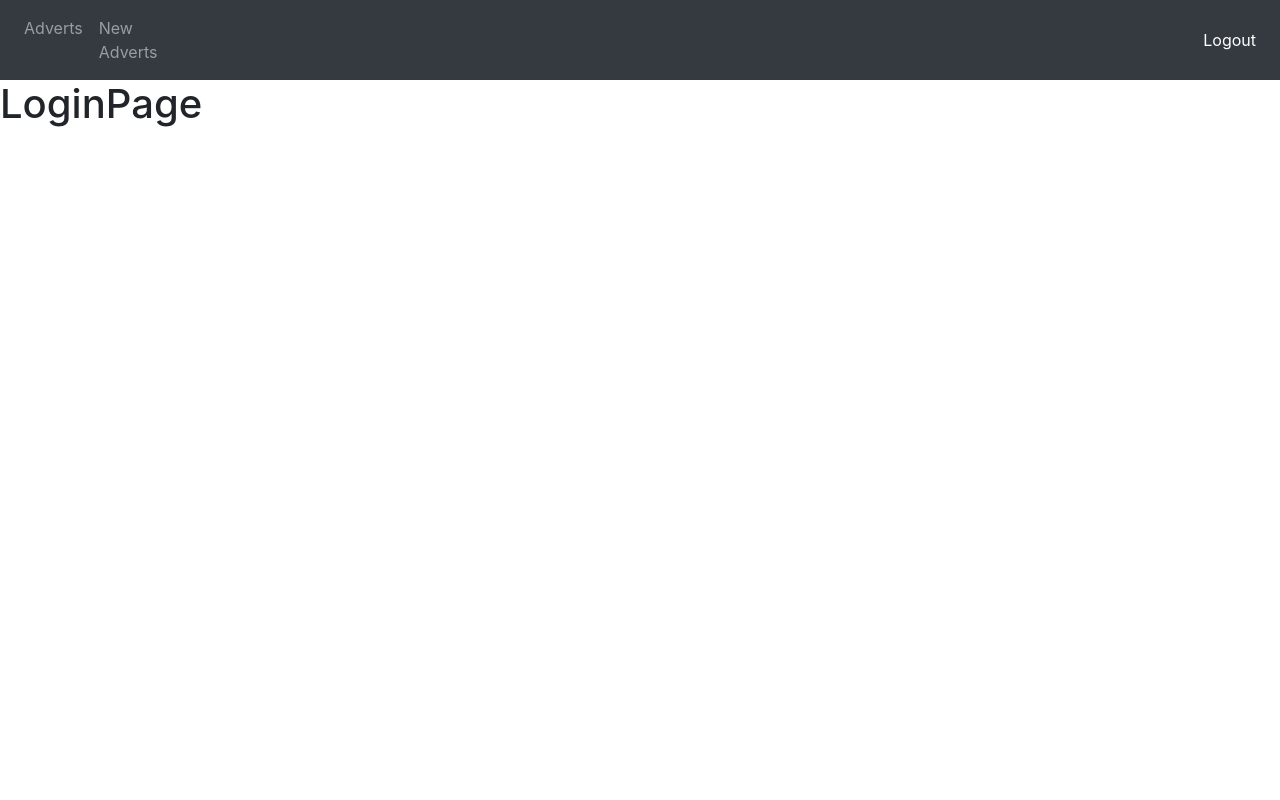
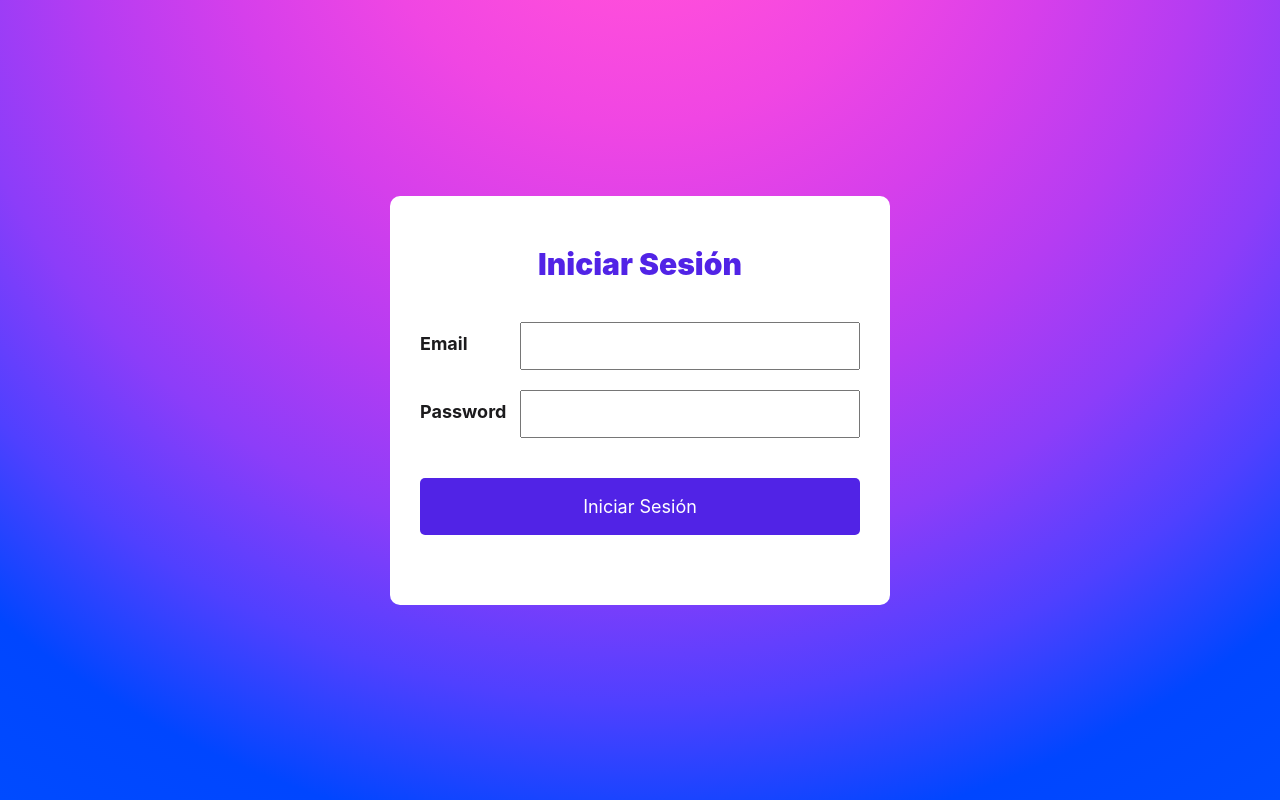
Before and after one commit to JorgeSalazarP/PracticaReactAvanzado, a React (Create React App) app: page /login in a window 1280 px wide. Built offline with nearby package versions, Linux system fonts and the light colour scheme.

Commit message:
Diseñamos el CSS del LoginPage

```diff
--- a/src/components/adverts/NewAdvertPage/NewAdvertPage.js
+++ b/src/components/adverts/NewAdvertPage/NewAdvertPage.js
@@ -3,6 +3,7 @@ import React from 'react';
 const NewAdvertPage = () => {
     return (
         <div>
+         <h1>Detail</h1>
 
         </div>
     )
--- /dev/null
+++ b/src/components/auth/LoginPage/LoginPage.css
@@ -0,0 +1,75 @@
+
+html {
+  box-sizing: border-box;
+  height: 100%;
+  font-size: 62.5%;
+}
+body {
+  min-height: 100%;
+  font-size: 1.6rem;
+}
+
+h1 {
+  font-family: var(--headingFont);
+  font-weight: 900;
+  margin: 0 0 4rem 0;
+  text-align: center;
+  color:  #5123e6;
+  font-size: 3rem;
+}
+
+
+.btn {
+  margin-top: 2rem;
+  padding: 1.5rem;
+  font-size: 1.4rem;
+  font-weight: 400;
+  border-radius: 0.5rem;
+  border: none;
+
+}
+
+.user_form {
+  height: 100vh;
+  min-height: 800px;
+  display: flex;
+  align-items: center;
+  justify-content: center;
+  background-image: radial-gradient(circle at 50% -20.71%, #ff57d2 0, #ff4edb 12.5%, #f046e3 25%, #d63feb 37.5%, #b53cf2 50%, #8c3df9 62.5%, #4f40ff 75%, #0046ff 87.5%, #004bff 100%);
+
+}
+
+.container_form {
+  padding: 5rem 3rem;
+  max-width: 500px;
+  width: 95%;
+  background-color: #fff;
+  border-radius: 1rem;
+}
+
+.form_field {
+  display: flex;
+  margin-bottom: 2rem;
+  align-items: center;
+}
+
+.form_field label {
+  flex: 0 0 100px;
+  color: #1c1b1d;
+  font-size: 1.8rem ;
+  font-weight: bold;
+
+}
+.form_field input[type="password"],
+.form_field input[type="email"] {
+
+  padding: 1rem;
+  flex: 1;
+}
+
+.btn{
+
+    background-color: #5123e6;
+    color: #fff;
+    font-size: 1.8rem;
+}
--- a/src/components/auth/LoginPage/LoginPage.js
+++ b/src/components/auth/LoginPage/LoginPage.js
@@ -1,10 +1,44 @@
 import React from 'react';
+import './LoginPage.css';
 
 
 const LoginPage = () => {
     return (
-        <div>
-            <h1>LoginPage</h1>
+        <div className="user_form">
+            <div className="container container_form">
+                <h1>Iniciar Sesión</h1>
+                <form
+                   // onSubmit={onSubmit}
+                >
+                    <div className="form_field">
+                        <label htmlFor="email">Email</label>
+                        <input
+                            type="email"
+                            id="email"
+                            name="email"
+                           // value={email}
+                          //  onChange={onChange}
+                        />
+                    </div>
+
+                    <div className="form_field">
+                        <label htmlFor="password">Password</label>
+                        <input
+                            type="password"
+                            id="password"
+                            name="password"
+                            //value={password}
+                          //  onChange={onChange}
+                        />
+                    </div>
+
+                    <div className="form_field">
+                        <input type="submit" className="btn btn-lg btn-block" value="Iniciar Sesión" />
+                    </div>
+                </form>
+
+
+            </div>
         </div>
     )
 }
--- a/src/components/layout/Navbar.js
+++ b/src/components/layout/Navbar.js
@@ -1,5 +1,5 @@
 import React from 'react';
-import { Link, NavLink } from 'react-router-dom';
+import { NavLink } from 'react-router-dom';
 
 export const Navbar = () => {
     return (
--- a/src/index.css
+++ /dev/null
@@ -1,13 +0,0 @@
-body {
-  margin: 0;
-  font-family: -apple-system, BlinkMacSystemFont, 'Segoe UI', 'Roboto', 'Oxygen',
-    'Ubuntu', 'Cantarell', 'Fira Sans', 'Droid Sans', 'Helvetica Neue',
-    sans-serif;
-  -webkit-font-smoothing: antialiased;
-  -moz-osx-font-smoothing: grayscale;
-}
-
-code {
-  font-family: source-code-pro, Menlo, Monaco, Consolas, 'Courier New',
-    monospace;
-}
--- a/src/routes/AppRouter.js
+++ b/src/routes/AppRouter.js
@@ -1,30 +1,16 @@
 import React from 'react';
 import { BrowserRouter as Router, Switch,Route} from 'react-router-dom';
 import LoginPage  from '../components/auth/LoginPage/LoginPage';
-import { AdvertPage, AdvertsPage, NewAdvertPage } from '../components/adverts';
-import Navbar  from '../components/layout/Navbar';
+import DashboardRoutes from './DashboardRoutes';
 
 
 const AppRouter = () => {
     return (
         <Router>
             <div>
-               <Navbar/>
-
                <Switch>
-                   <Route
-                    exact path = '/login'
-                    component={LoginPage}
-                   />
-
-                   <Route
-                    exact path = '/'
-                    component={AdvertsPage}
-                   />
-                   <Route
-                    exact path = '/advert/new'
-                    component = {NewAdvertPage}
-                   />
+                   <Route exact path = '/login' component={ LoginPage }/>
+                   <Route path = '/' component={ DashboardRoutes }/>
                </Switch>
             </div>
         </Router>
--- /dev/null
+++ b/src/routes/DashboardRoutes.js
@@ -0,0 +1,27 @@
+import React from 'react';
+import { Switch, Route, Redirect } from 'react-router-dom';
+import Navbar from '../components/layout/Navbar';
+import { AdvertPage, AdvertsPage, NewAdvertPage } from '../components/adverts';
+
+const DashboardRoutes = () => {
+    return (
+
+        <div>
+            <Navbar/>
+            <div>
+                <Switch>
+                    <Route exact path='/adverts'component={AdvertsPage}/>
+                    <Route exact path='/advert/:id'component={AdvertPage}/>
+                    <Route exact path='/advert/new'component={NewAdvertPage}/>
+                    <Redirect to= '/adverts'/>
+
+                </Switch>
+            </div>
+
+
+        </div>
+
+    )
+}
+
+export default DashboardRoutes;
```
Also changed, not shown: src/components/adverts/index.js (line endings or trailing spaces).
